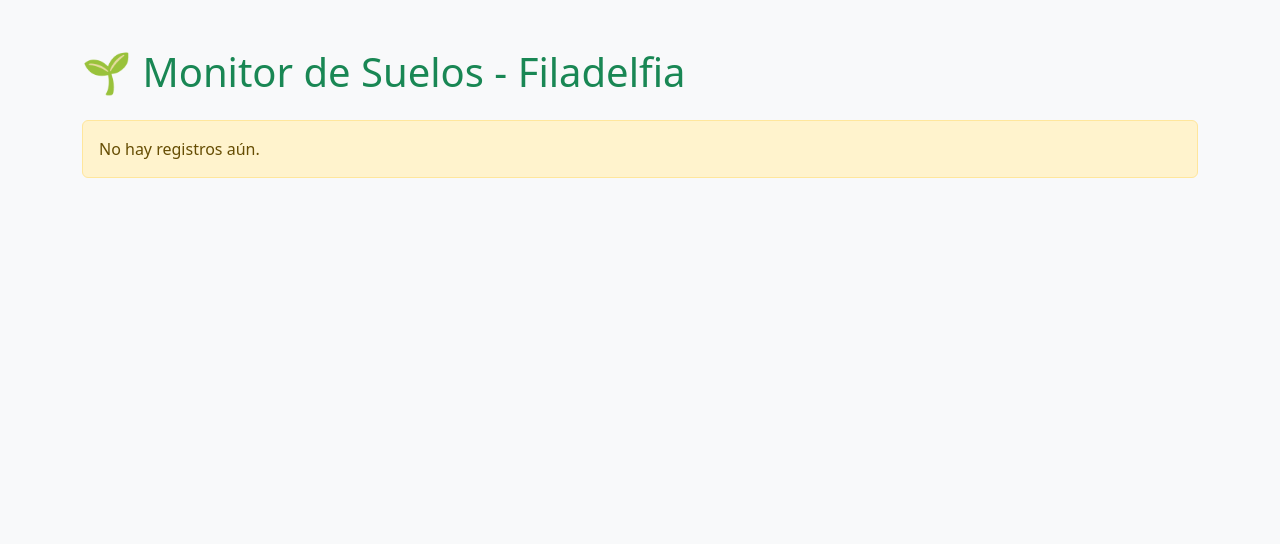
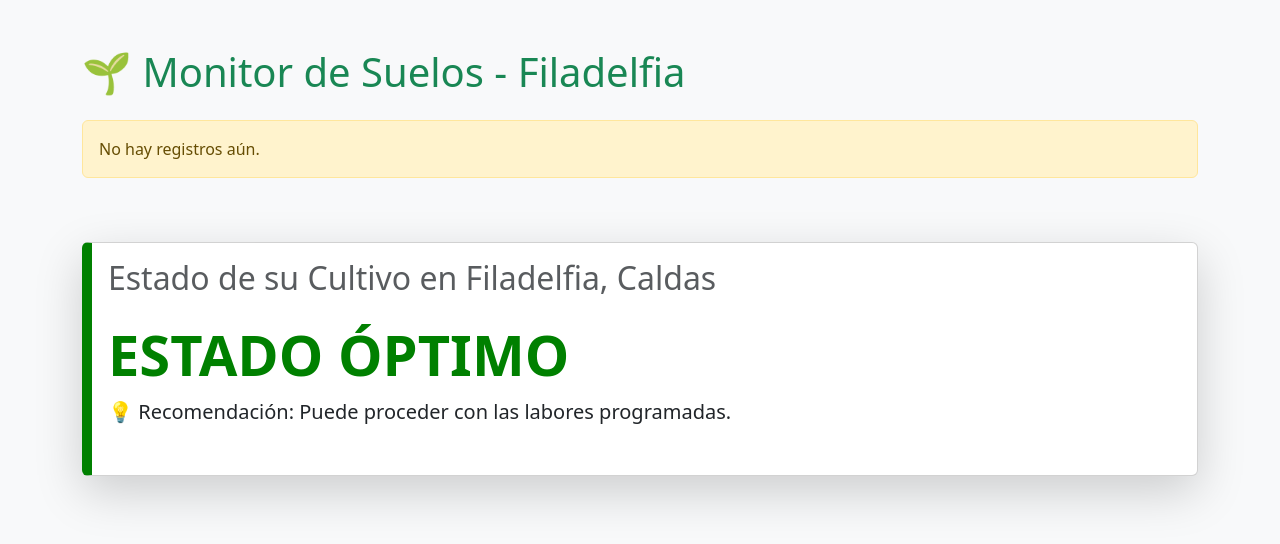
Before and after one commit to Luisfernandovallejomontoya/django_techstore, a Django app: page /suelos/alerta-campesino/ in a window 1280 px wide. Shown: the top 544 px of the page. Run offline with Django 5.2, Linux system fonts and the light colour scheme; data comes from the database, SQL or seed files in the repository; both versions use the stored data as it was after the commit.

Commit message:
UI: Finalizado reporte individual con semáforo pedagógico para el campesino

```diff
--- a/agromaker_soil/templates/agromaker_soil/dashboard.html
+++ b/agromaker_soil/templates/agromaker_soil/dashboard.html
@@ -29,6 +29,21 @@
             <div class="col-12"><p class="alert alert-warning">No hay registros aún.</p></div>
             {% endfor %}
         </div>
+
+        <div class="card shadow-lg mt-5" style="border-left: 10px solid {% if color == 'rojo' %}red{% elif color == 'naranja' %}orange{% else %}green{% endif %};">
+            <div class="card-body">
+                <h2 class="text-muted">Estado de su Cultivo en {{ municipio }}</h2>
+                <div class="py-3">
+                    <h1 class="display-4 fw-bold" style="color: {% if color == 'rojo' %}red{% elif color == 'naranja' %}orange{% else %}green{% endif %};">
+                        {{ alerta }}
+                    </h1>
+                    <p class="lead"><strong>💡 Recomendación:</strong> {{ recomendacion }}</p>
+            </div>
+            </div>
+
+
+
+
     </div>
 </body>
 </html>
```
Also changed, not shown: db.sqlite3.
